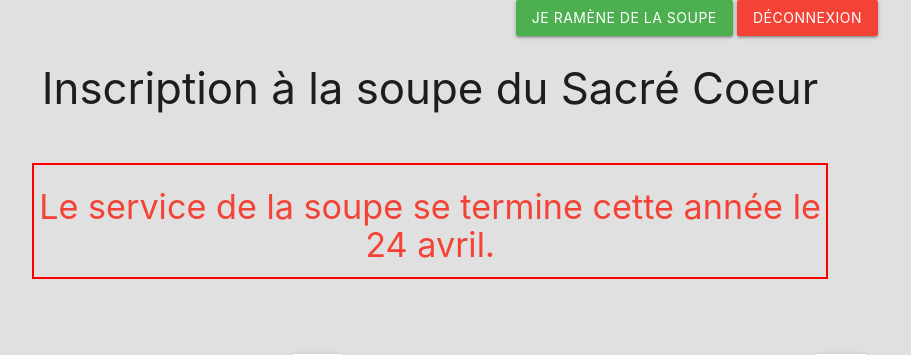
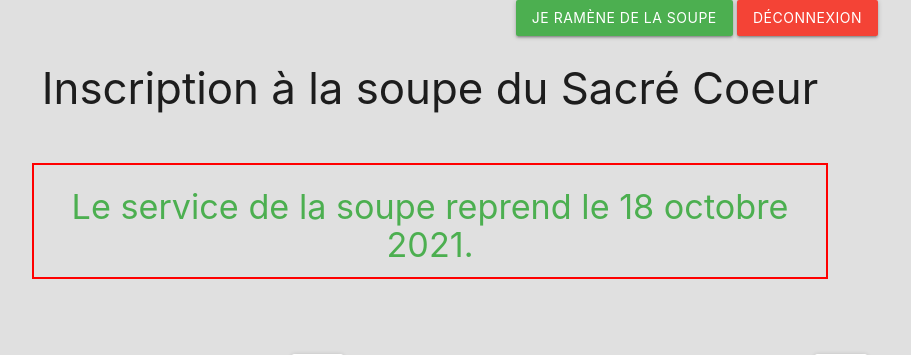
Before and after one commit to thibaut2g/soupe, a Symfony app: template templates/home/index.html.twig in a window 1280 px wide. Shown: the top 355 px of the page, without its empty margins (210-1121 px from the left). Run offline with Twig, Linux system fonts and the light colour scheme; the template is opened without the code that fills it, so the values that code supplies are empty; some libraries are stand-ins or nearby versions.

Commit message:
reopen subscription for 2021

```diff
--- a/src/Service/CalendarService.php
+++ b/src/Service/CalendarService.php
@@ -10,7 +10,7 @@ use Doctrine\ORM\EntityManagerInterface;
 class CalendarService
 {
     const ROW_MIN_PARTICIPANT = 1;
-    const MAX_PARTICIPANT = 3;
+    const MAX_PARTICIPANT = 5;
     private $em;
 
     private const MONTHS = [
--- a/templates/home/index.html.twig
+++ b/templates/home/index.html.twig
@@ -39,8 +39,8 @@
     </div>
     <h3 class="center">Inscription à la soupe du Sacré Coeur</h3>
 
-    <div class="row center red-text" style="margin: 50px; border: 2px solid red">
-        <h4 >Le service de la soupe se termine cette année le 24 avril.</h4>
+    <div class="row center green-text" style="margin: 50px; border: 2px solid red">
+        <h4 >Le service de la soupe reprend le 18 octobre 2021.</h4>
     </div>
     <div class="row">
         <div class="col m3 s12">
```
